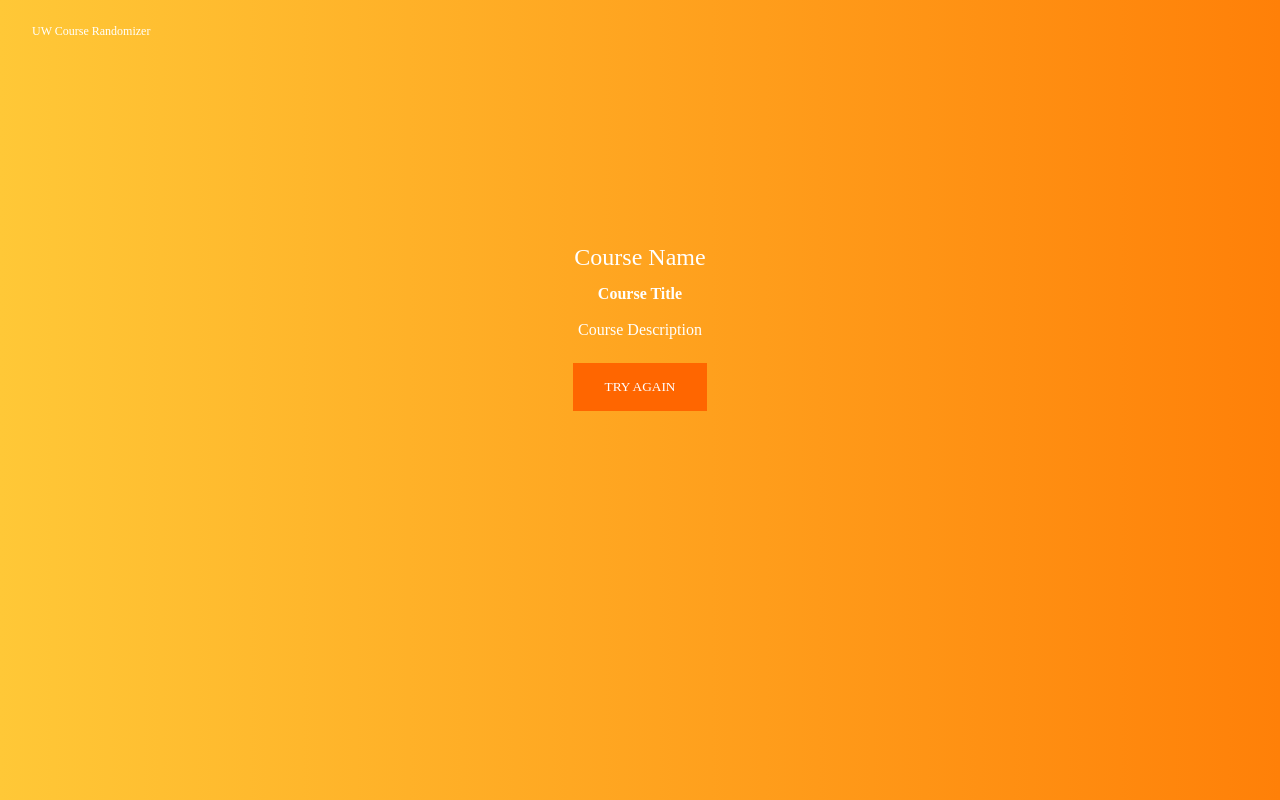
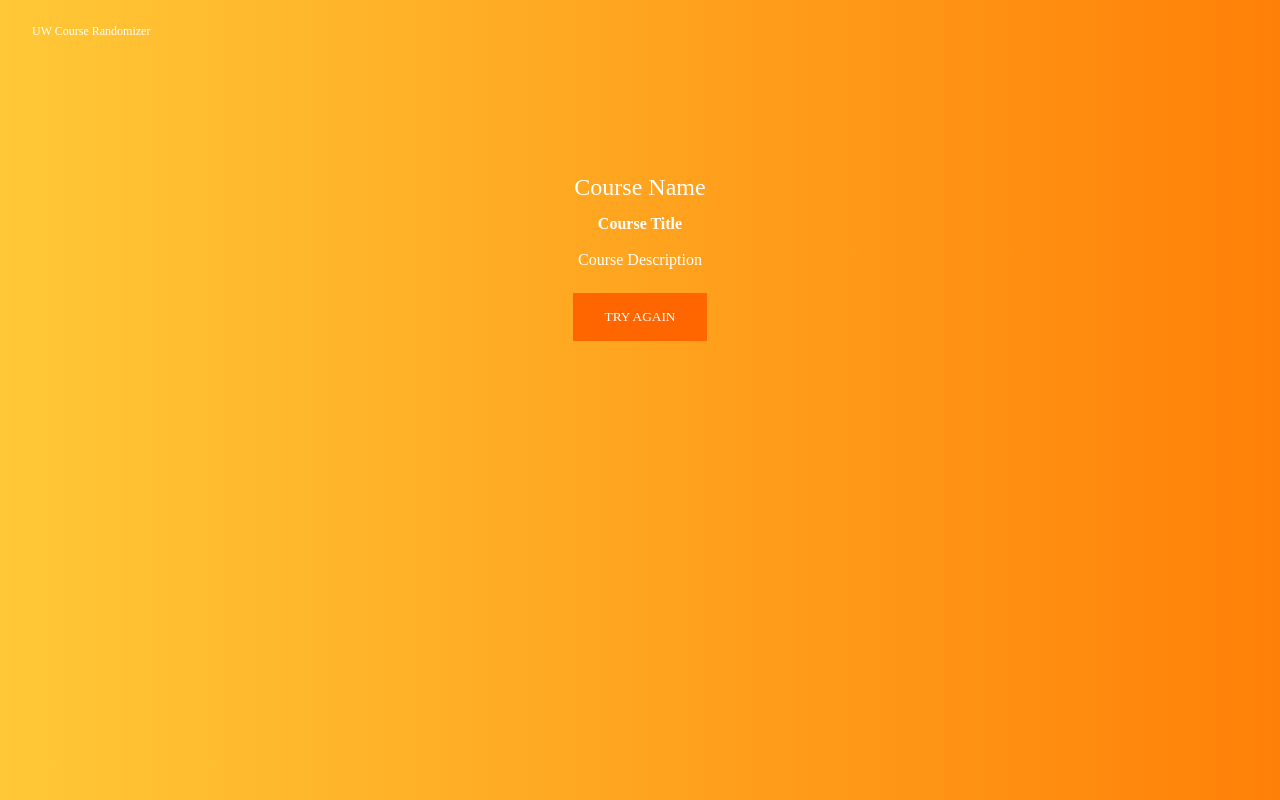
Before and after one commit to vaishalikumanan/feelinglucky, a plain HTML site: page index.html in a window 1280 px wide. Both pictures are taken after typing "Sample" into the empty fields and a click on the button "SUBMIT". Drawn offline with nearby package versions, Linux system fonts and the light colour scheme; no server answers.

Commit message:
Update index.css

```diff
--- a/index.css
+++ b/index.css
@@ -59,7 +59,9 @@ input[type=button], input[type=submit], input[type=reset] {
 
 #result{
   text-align: center;
-  margin: -150px 0px 0px 0px;
+    width: 50%;
+    margin: auto;
+    margin-top: -220px;
   visibility: hidden;
 }
 
```
